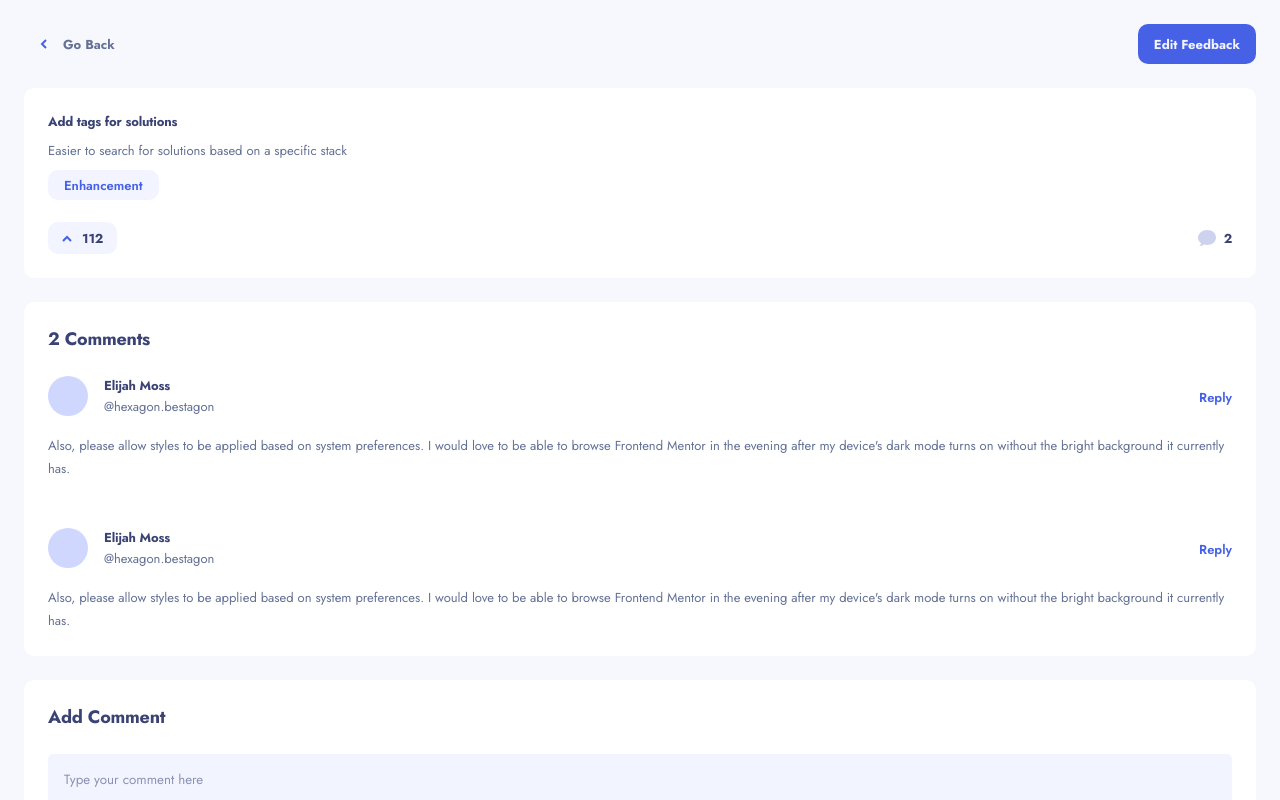
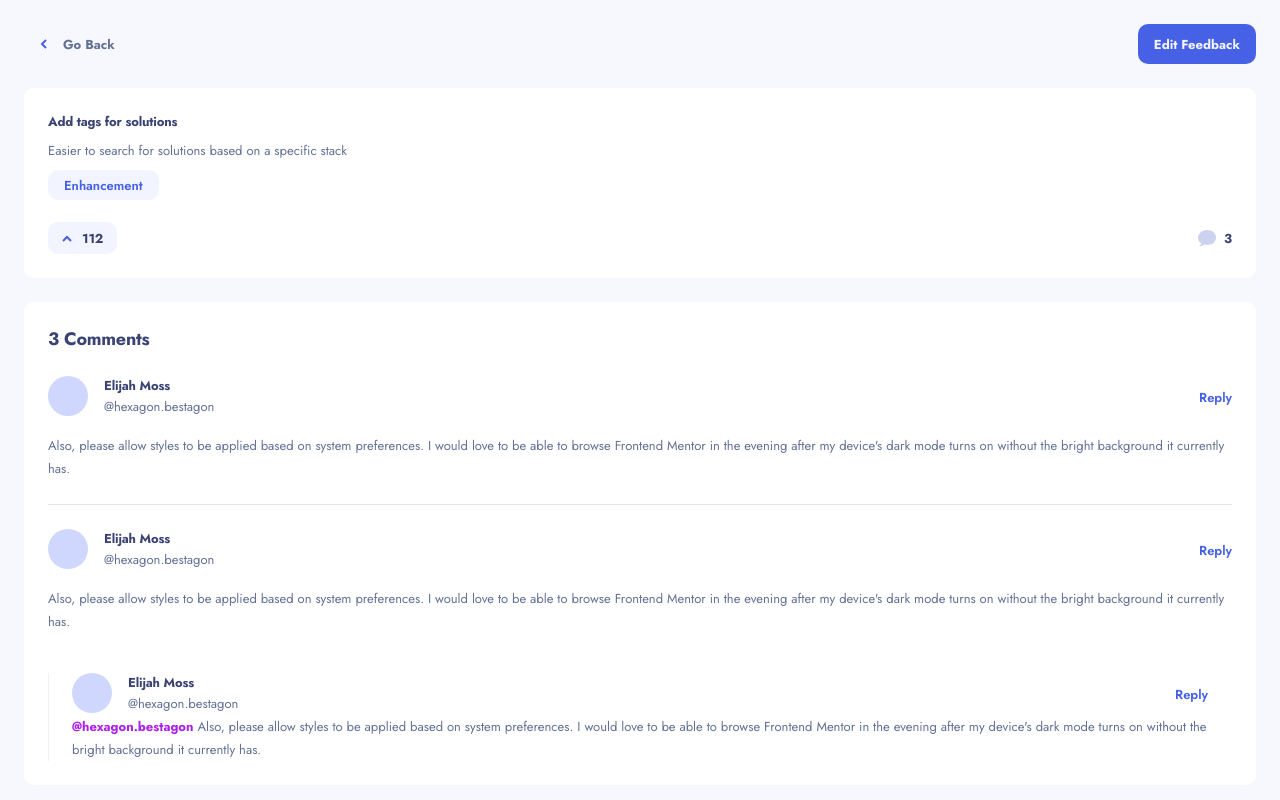
Before and after one commit to ryanbradley-webdev/product-feedback-app, a React (Vite) app in the folder client/: page /3456 in a window 1280 px wide. Shown: the top 800 px of the page. Built offline with nearby package versions, Linux system fonts and the light colour scheme.

Commit message:
Add function to determine total number of comments, including comment replies.

```diff
--- /dev/null
+++ b/client/src/components/comments/CommentContent.tsx
@@ -0,0 +1,73 @@
+import styles from './comments.module.css'
+
+export default function CommentContent({
+    name,
+    handle,
+    comment,
+    profileImg,
+    replyTo,
+    openReply
+}: {
+    name: string
+    handle: string
+    comment: string
+    profileImg?: string
+    replyTo?: string
+    openReply: () => void
+}) {
+    return (
+        <>
+
+            <div
+                className={styles.user_info}
+            >
+
+                {
+                    profileImg ? (
+                        <img
+                            src={profileImg}
+                            alt=""
+                            className={styles.img}
+                        />
+                    ) : (
+                        <div className={styles.img_placeholder}></div>
+                    )
+                }
+
+                <div>
+
+                    <h5>
+                        {name}
+                    </h5>
+
+                    <p>
+                        {handle}
+                    </p>
+
+                </div>
+
+                <button
+                    onClick={openReply}
+                >
+                    Reply
+                </button>
+
+            </div>
+
+            <p>
+
+                {replyTo && (
+                    <span
+                        className={styles.purple_text}
+                    >
+                        {replyTo}&nbsp;
+                    </span>
+                )}
+
+                {comment}
+
+            </p>
+
+        </>
+    )
+}
--- a/client/src/components/comments/CommentPost.tsx
+++ b/client/src/components/comments/CommentPost.tsx
@@ -1,16 +1,12 @@
 import { useState } from 'react'
 import styles from './comments.module.css'
+import CommentContent from './CommentContent'
 
 export default function CommentPost({
     user,
     replies,
     comment
 }: FeedbackComment) {
-    const {
-        name,
-        handle,
-        profileImg
-    } = user
 
     const [replyOpen, setReplyOpen] = useState(false)
 
@@ -23,54 +19,28 @@ export default function CommentPost({
             className={styles.comment}
         >
 
-            <div
-                className={styles.user_info}
-            >
-
-                {
-                    profileImg ? (
-                        <img
-                            src={profileImg}
-                            alt=""
-                            className={styles.img}
-                        />
-                    ) : (
-                        <div className={styles.img_placeholder}></div>
-                    )
-                }
-
-                <div>
-
-                    <h5>
-                        {name}
-                    </h5>
-
-                    <p>
-                        {handle}
-                    </p>
-
-                </div>
-
-                <button
-                    onClick={openReply}
-                >
-                    Reply
-                </button>
-
-            </div>
-
-            <p>
-                {comment}
-            </p>
+            <CommentContent
+                comment={comment}
+                openReply={openReply}
+                {...user}
+            />
 
             {
-                replies && (
-                    replies.map(reply => (
-                        <CommentPost
-                            key={reply.id}
-                            {...reply}
-                        />
-                    ))
+                replies?.length > 0 && (
+                    <div
+                        className={styles.replies}
+                    >
+
+                        {replies.map(reply => (
+                            <CommentContent
+                                key={reply.id}
+                                openReply={openReply}
+                                {...reply.user}
+                                {...reply}
+                            />
+                        ))}
+
+                    </div>
                 )
             }
 
--- a/client/src/components/comments/Comments.tsx
+++ b/client/src/components/comments/Comments.tsx
@@ -2,6 +2,7 @@ import { useState } from 'react'
 import styles from './comments.module.css'
 import Button from '../button/Button'
 import CommentPost from './CommentPost'
+import { getCommentLength } from '../../util/getCommentLength'
 
 export default function Comments({
     comments
@@ -9,6 +10,8 @@ export default function Comments({
     comments: FeedbackComment[]
 }) {
     const [userComment, setUserComment] = useState('')
+
+    const commentCount = getCommentLength(comments)
 
     const handleChange = (e: React.ChangeEvent<HTMLTextAreaElement>) => {
         if (e.target.value.length > 250) {
@@ -30,7 +33,7 @@ export default function Comments({
             >
 
                 <h3>
-                    {comments.length} Comment{comments.length !== 1 && 's'}
+                    {commentCount} Comment{commentCount !== 1 && 's'}
                 </h3>
 
                 {
--- a/client/src/components/comments/comments.module.css
+++ b/client/src/components/comments/comments.module.css
@@ -1,8 +1,13 @@
 .comments,
-.add_comment {
+.add_comment,
+.replies {
     display: grid;
     padding: 24px;
     background-color: var(--clr-white-900);
+}
+
+.comments,
+.add_comment {
     border-radius: var(--radius-btn);
 }
 
@@ -50,6 +55,10 @@
     padding-block: 24px;
 }
 
+.comment:not(:last-child) {
+    border-bottom: 1px solid #8e93b440;
+}
+
 .comment:last-child {
     padding-bottom: 0;
 }
@@ -86,3 +95,15 @@
 .img_placeholder {
     background-color: var(--clr-grey-900);
 }
+
+.replies {
+    margin-top: 24px;
+    padding-block: 0;
+    padding-left: 23px;
+    border-left: 1px solid #6471961a;
+}
+
+.purple_text {
+    font-weight: bold;
+    color: var(--clr-purple-900);
+}
--- a/client/src/components/feedbackCard/FeedbackCard.tsx
+++ b/client/src/components/feedbackCard/FeedbackCard.tsx
@@ -3,6 +3,7 @@ import styles from './feedbackCard.module.css'
 import Chip from '../chip/Chip'
 import Upvote from '../upvote/Upvote'
 import CommentChip from '../commentChip/CommentChip'
+import { getCommentLength } from '../../util/getCommentLength'
 
 export default function FeedbackCard({
     id,
@@ -45,7 +46,7 @@ export default function FeedbackCard({
                 />
 
                 <CommentChip
-                    commentCount={comments.length}
+                    commentCount={getCommentLength(comments)}
                 />
 
             </div>
--- a/client/src/components/feedbackSort/FeedbackSort.tsx
+++ b/client/src/components/feedbackSort/FeedbackSort.tsx
@@ -1,5 +1,5 @@
 import { Dispatch, SetStateAction, useState } from 'react'
-import { capitalize } from '../../../util/capitalize'
+import { capitalize } from '../../util/capitalize'
 import styles from './feedbackSort.module.css'
 import Button from '../button/Button'
 import { Link } from 'react-router-dom'
--- a/client/src/sampleData/feedback.ts
+++ b/client/src/sampleData/feedback.ts
@@ -46,7 +46,19 @@ export const SAMPLE_FEEDBACK: Feedback[] = [
                     handle: '@hexagon.bestagon',
                     profileImg: ''
                 },
-                replies: []
+                replies: [
+                    {
+                        id: '832',
+                        replyTo: '@hexagon.bestagon',
+                        comment: 'Also, please allow styles to be applied based on system preferences. I would love to be able to browse Frontend Mentor in the evening after my device\'s dark mode turns on without the bright background it currently has.',
+                        user: {
+                            id: '5432',
+                            name: 'Elijah Moss',
+                            handle: '@hexagon.bestagon',
+                            profileImg: ''
+                        }
+                    }
+                ]
             }
         ]
     }
--- /dev/null
+++ b/client/src/util/getCommentLength.ts
@@ -0,0 +1,7 @@
+export const getCommentLength = (comments: FeedbackComment[]) => {
+    const { length } = comments
+
+    const replyLength = comments.map(comment => comment.replies.length).reduce((prev, curr) => prev + curr, 0)
+
+    return length + replyLength
+}
```
Also changed, not shown: client/src/types.d.ts (+9 -2 lines), client/src/util/capitalize.ts (renamed from client/util/capitalize.ts).
